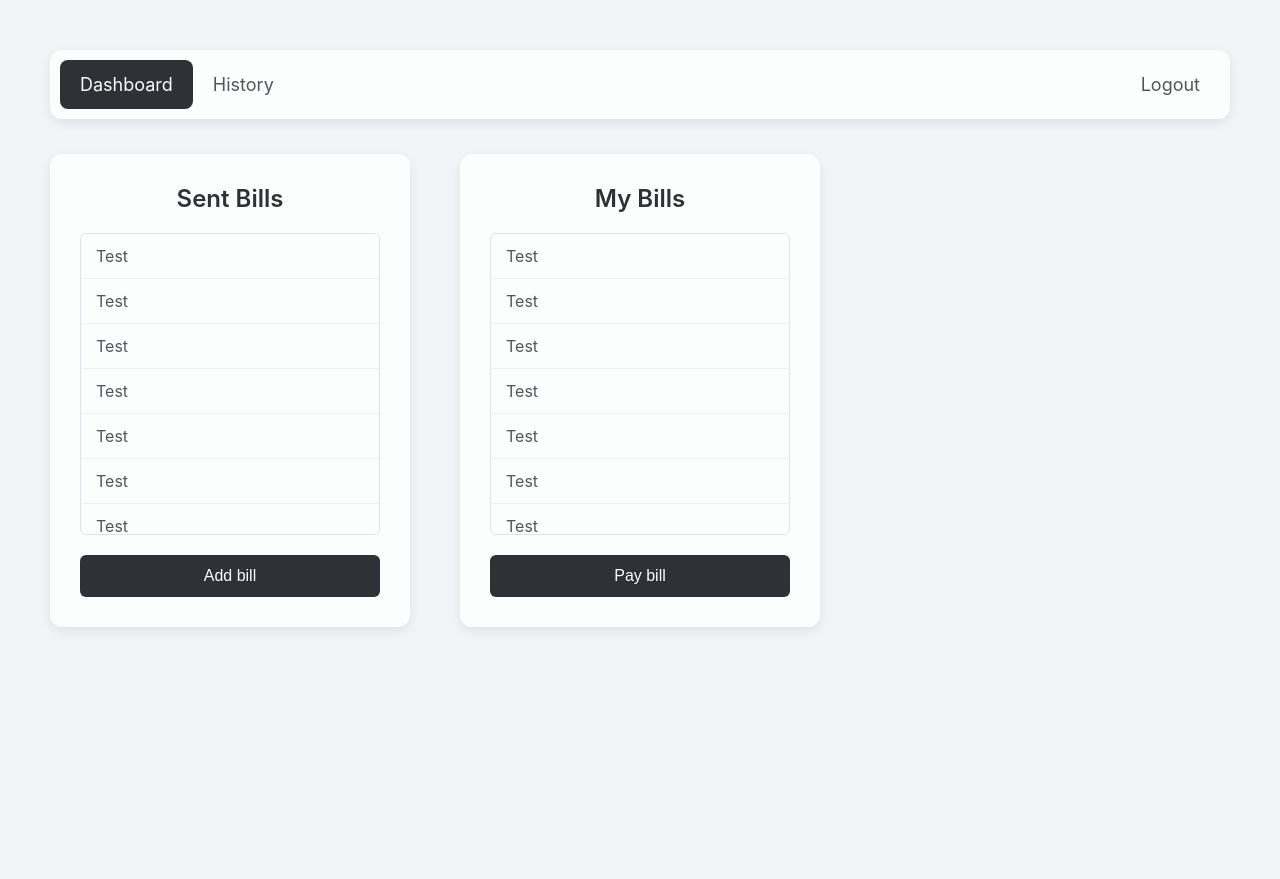
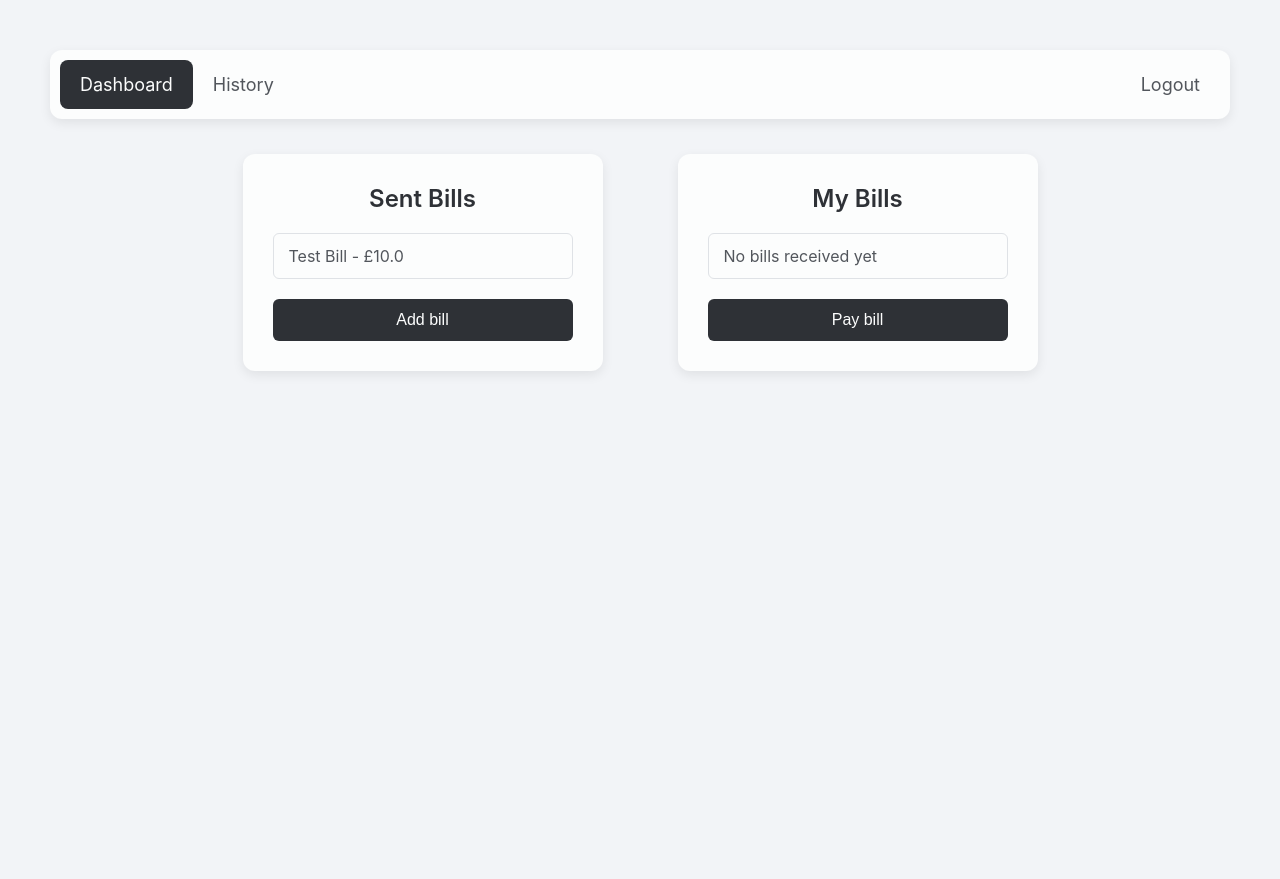
Before and after one commit to MiloGH-1/Bill-Splitter-Web-Application, a Flask app: page /dashboard in a window 1280 px wide. Shown: the top 879 px of the page. Run offline with Flask 3, Linux system fonts and the light colour scheme; a user stored in the database is signed in.

Commit message:
The list of bills now loops through the database in order to find bills which need to be paid by the currently logged in user and those which were sent by the currently logged in user.

```diff
--- a/routes/bills.py
+++ b/routes/bills.py
@@ -21,7 +21,7 @@ def addBill():
     if not recipient or recipient.id == user_id:
         return redirect(url_for("user.dashboard"))
 
-    new_bill = bills(amount=amount, billTitle=billTitle, user_id=user_id, recipient_id=recipient.id)
+    new_bill = bills(amount=amount, name=billTitle, user_id=user_id, recipient_id=recipient.id)
 
     db.session.add(new_bill)
     db.session.commit()
--- a/routes/user.py
+++ b/routes/user.py
@@ -1,4 +1,5 @@
 from flask import Blueprint, render_template, redirect, url_for, session
+from routes.models import users, bills
 
 user_bp = Blueprint("user", __name__, url_prefix="/")
 
@@ -9,7 +10,10 @@ def loginReg():
 @user_bp.route("/dashboard")
 def dashboard():
     if "user" in session:
-        return render_template("dashboard.html")
+        user_logged_in = session["user_id"]
+        sent_bills = bills.query.filter_by(user_id = user_logged_in).all()
+        received_bills = bills.query.filter_by(recipient_id = user_logged_in).all()
+        return render_template("dashboard.html", sent=sent_bills, received=received_bills)
     else:
         return redirect(url_for("auth.login"))
 
--- a/static/dashboard.css
+++ b/static/dashboard.css
@@ -8,7 +8,8 @@ body {
 
 .LISTS{
     display: flex;
-    gap: 50px;
+    gap: 75px;
+    justify-content: center;
 }
 
 .card {
--- a/templates/dashboard.html
+++ b/templates/dashboard.html
@@ -15,18 +15,11 @@
         <div class="card">
             <h2 id="title">Sent Bills</h2>
                 <ul id="billList">
-                    <li>Test</li>
-                    <li>Test</li>
-                    <li>Test</li>
-                    <li>Test</li>
-                    <li>Test</li>
-                    <li>Test</li>
-                    <li>Test</li>
-                    <li>Test</li>
-                    <li>Test</li>
-                    <li>Test</li>
-                    <li>Test</li>
-                    <li>Test</li>
+                    {% for x in sent %}
+                        <li>{{x.name }} - £{{x.amount}}</li>
+                    {% else %}
+                        <li>No bills sent yet</li>
+                    {% endfor %}
                 </ul>
             <button id="add">Add bill</button>
         </div>
@@ -34,18 +27,12 @@
         <div class="card2">
             <h2 id="title">My Bills</h2>
                 <ul id="billList">
-                    <li>Test</li>
-                    <li>Test</li>
-                    <li>Test</li>
-                    <li>Test</li>
-                    <li>Test</li>
-                    <li>Test</li>
-                    <li>Test</li>
-                    <li>Test</li>
-                    <li>Test</li>
-                    <li>Test</li>
-                    <li>Test</li>
-                    <li>Test</li>
+                    {% for x in received %}
+                        <li>{{x.name }} - £{{x.amount}}</li>
+                    {% else %}
+                        <li>No bills received yet</li>
+                    {% endfor %}
+                </ul>
                 </ul>
             <button id="pay">Pay bill</button>
         </div>
```
Also changed, not shown: instance/users.sqlite3.
